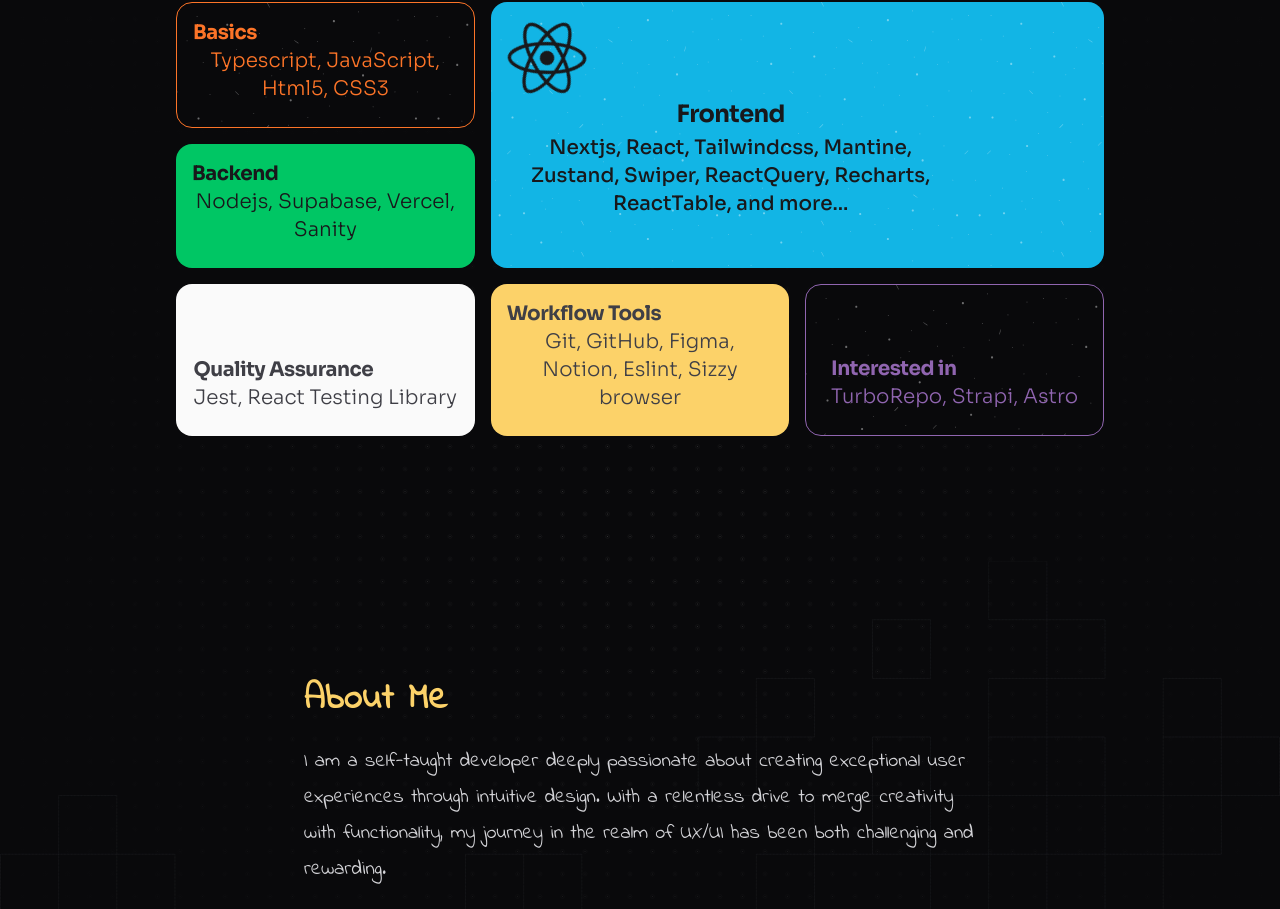
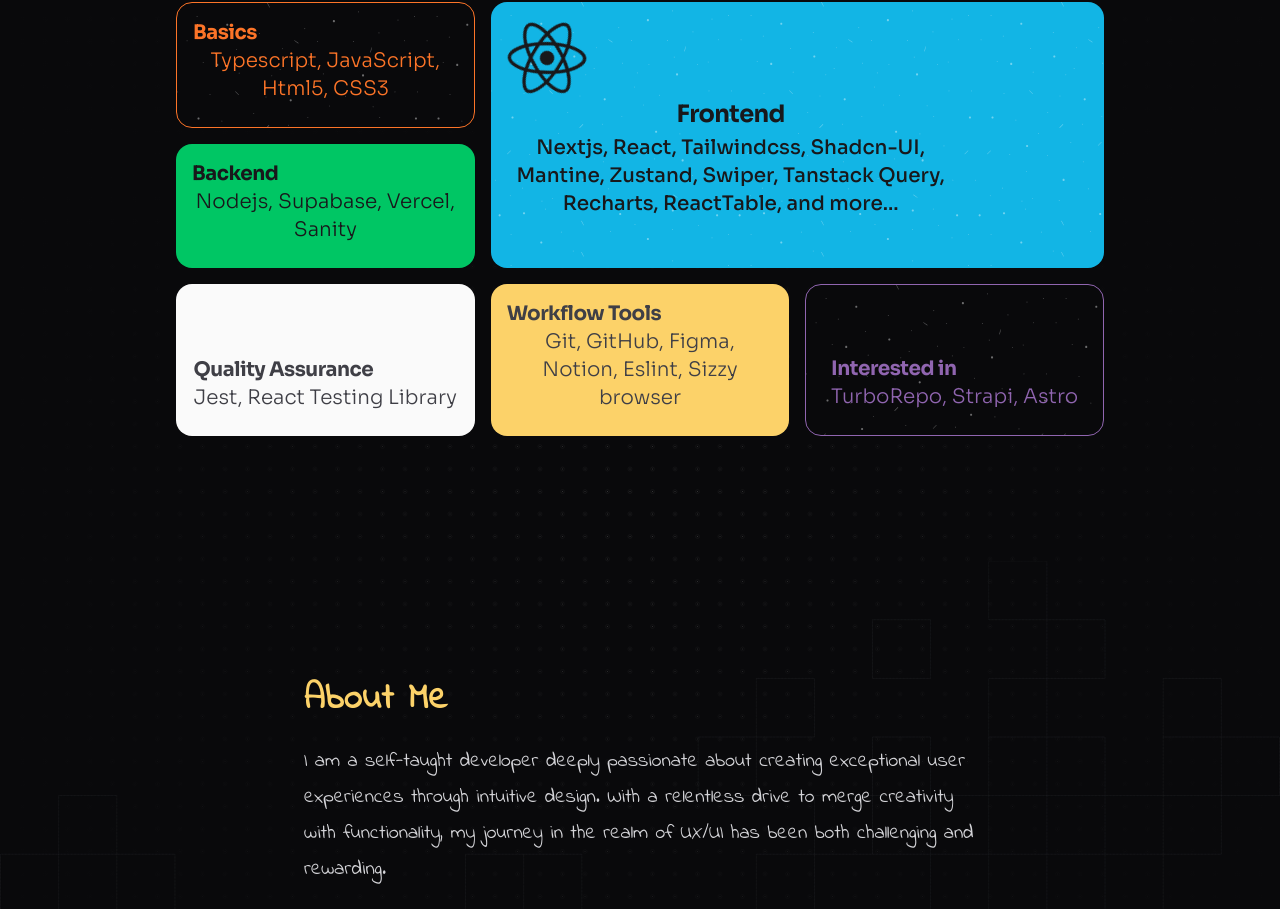
Before and after one commit to Ali-Hussein-dev/Ali-Hussein-dev, a Next.js app: page / in a window 1280 px wide. Shown: the part 4447-5356 px from the top of the page. Built offline with nearby package versions, Linux system fonts and the light colour scheme; what tailwind-custom-utilities, tailwindcss-highlights would draw is missing.

Commit message:
content: update tech skills

```diff
--- a/src/components/tech/Techs.tsx
+++ b/src/components/tech/Techs.tsx
@@ -29,7 +29,7 @@ const techSkills = [
   {
     title: 'Frontend',
     parag:
-      'Nextjs, React, Tailwindcss, Mantine, Zustand, Swiper, ReactQuery, Recharts, ReactTable, and more...',
+      'Nextjs, React, Tailwindcss, Shadcn-UI, Mantine, Zustand, Swiper, Tanstack Query, Recharts, ReactTable, and more...',
     // Icon: FaReact,
     classes: {
       root: cn(
```
